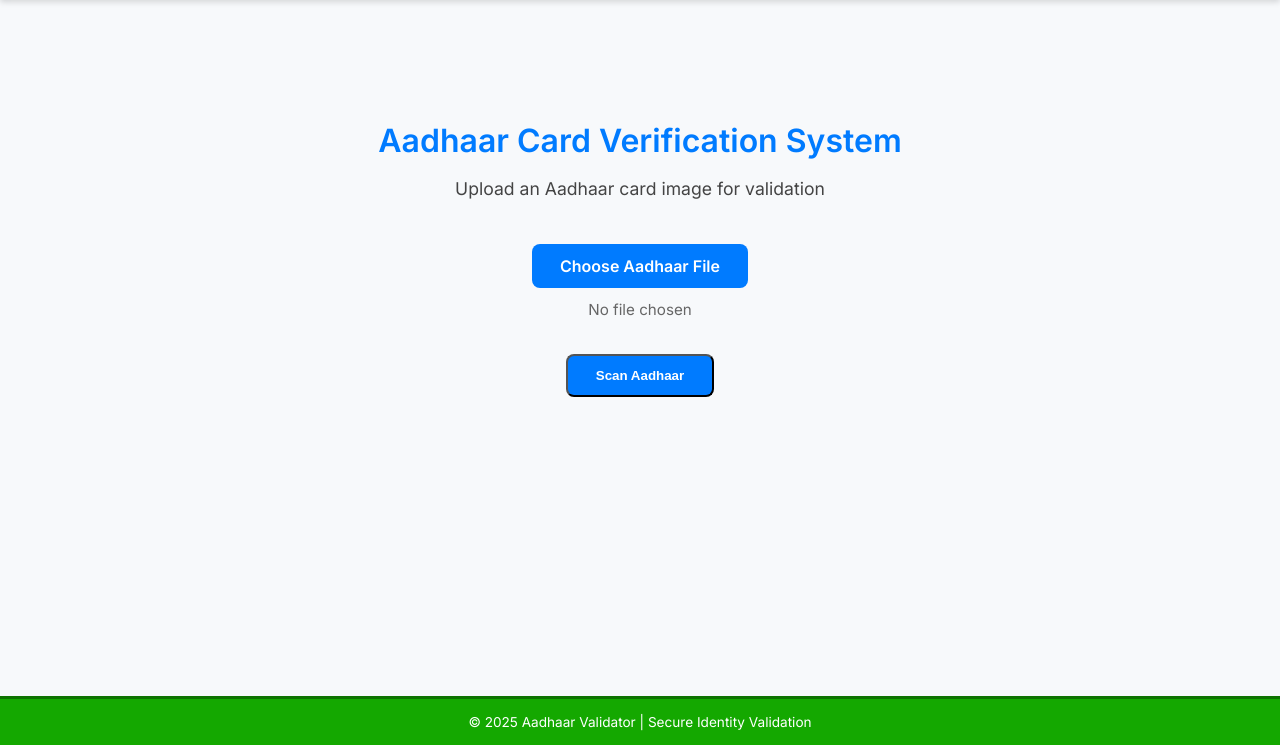
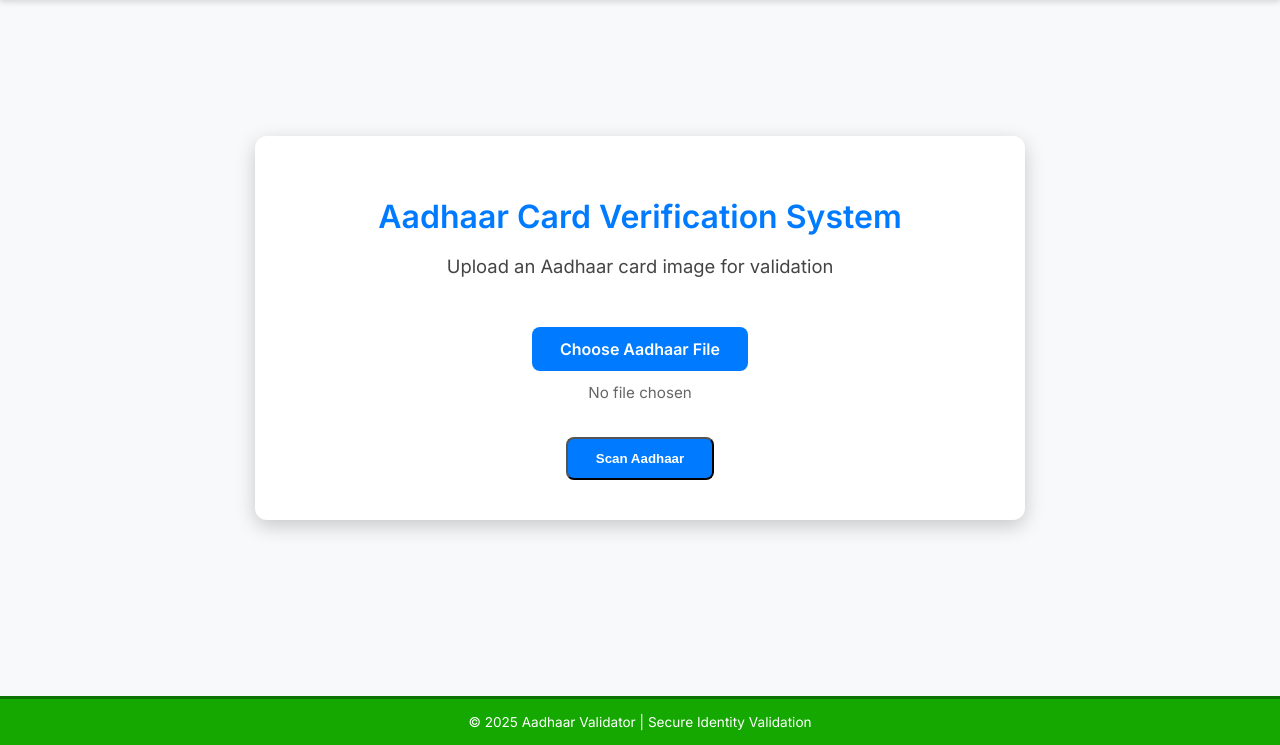
Before and after one commit to vik77-git/Aadhaar-validator, a Flask app: page /index in a window 1280 px wide. Shown: the part 55-800 px from the top of the page. Run offline with Flask 3, Linux system fonts and the light colour scheme; parts of the project's set-up code (start-up, migrations or seed data) failed here and were passed over; some libraries are stand-ins or nearby versions.

Commit message:
Update templates/index.html

```diff
--- a/templates/index.html
+++ b/templates/index.html
@@ -38,11 +38,25 @@
     /* Container */
     .container {
       flex: 1;
+      display: flex;
+      justify-content: center;
+      align-items: center;
+      margin: 50px 20px;
+    }
+
+    /* Card */
+    .card {
+      background: #fff;
+      border-radius: 12px;
+      padding: 40px 35px; /* increased padding */
+      box-shadow: 0 6px 20px rgba(0,0,0,0.2); /* stronger shadow */
+      max-width: 700px; /* increased max width */
+      width: 100%;
       text-align: center;
-      margin: 100px 20px;
     }
-    h1 { font-size: 2rem; color: #007bff; margin-bottom: 10px; }
-    .subtitle { font-size: 1.1rem; margin-bottom: 25px; color: #444; }
+
+    h1 { font-size: 2rem; color: #007bff; margin-bottom: 15px; }
+    .subtitle { font-size: 1.15rem; margin-bottom: 30px; color: #444; }
     .filename { margin-top: 8px; font-size: 0.95rem; color: #666; }
 
     /* Button base style with left-to-right hover animation */
@@ -71,12 +85,8 @@
       background-color: #e72828; /* hover red */
       z-index: -1;
     }
-    .btn:hover::before {
-      animation: slideIn 0.5s forwards;
-    }
-    .btn:not(:hover)::before {
-      animation: slideOut 0.5s forwards;
-    }
+    .btn:hover::before { animation: slideIn 0.5s forwards; }
+    .btn:not(:hover)::before { animation: slideOut 0.5s forwards; }
     @keyframes slideIn { 0% { left: -100%; } 100% { left: 0; } }
     @keyframes slideOut { 0% { left: 0; } 100% { left: 100%; } }
 
@@ -164,6 +174,7 @@
   </nav>
 
   <div class="container">
+    <div class="card">
       <h1>Aadhaar Card Verification System</h1>
       <p class="subtitle">Upload an Aadhaar card image for validation</p>
 
@@ -205,6 +216,7 @@
       </div>
       {% endif %}
     </div>
+  </div>
 
   <!-- Footer -->
   <footer>
@@ -226,7 +238,7 @@
 
     form.addEventListener('submit', function (e) {
       if (!fileInput.value) {
-        e.preventDefault(); // Stop form submission
+        e.preventDefault();
         Swal.fire({
           icon: 'warning',
           title: 'No file selected',
@@ -236,7 +248,7 @@
       } else {
         Swal.fire({
           title: 'Scanning Aadhaar...',
-          text: 'The file is being processed...',
+          text: 'The file is being processed. Please wait.',
           allowOutsideClick: false,
           didOpen: () => {
             Swal.showLoading();
```
Lines whose indentation alone changed are shown as unchanged.
